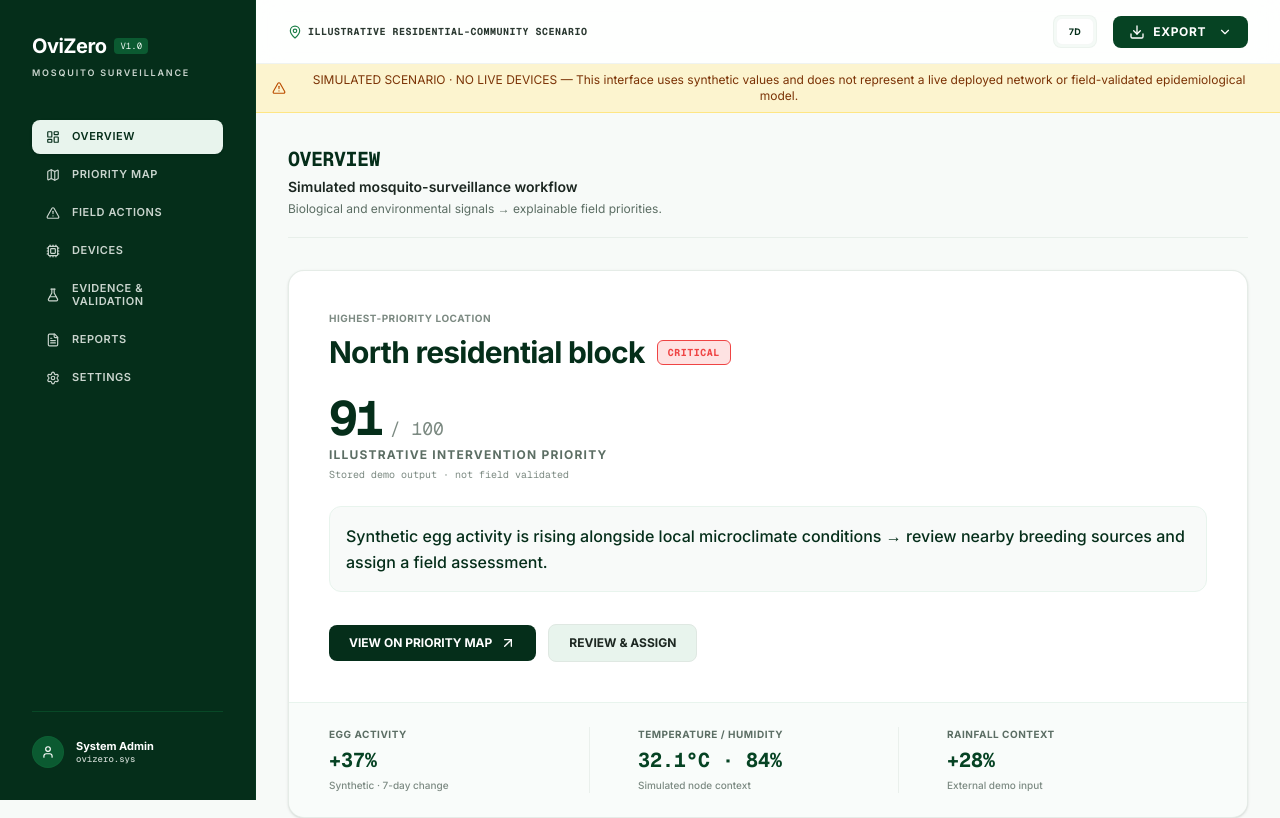
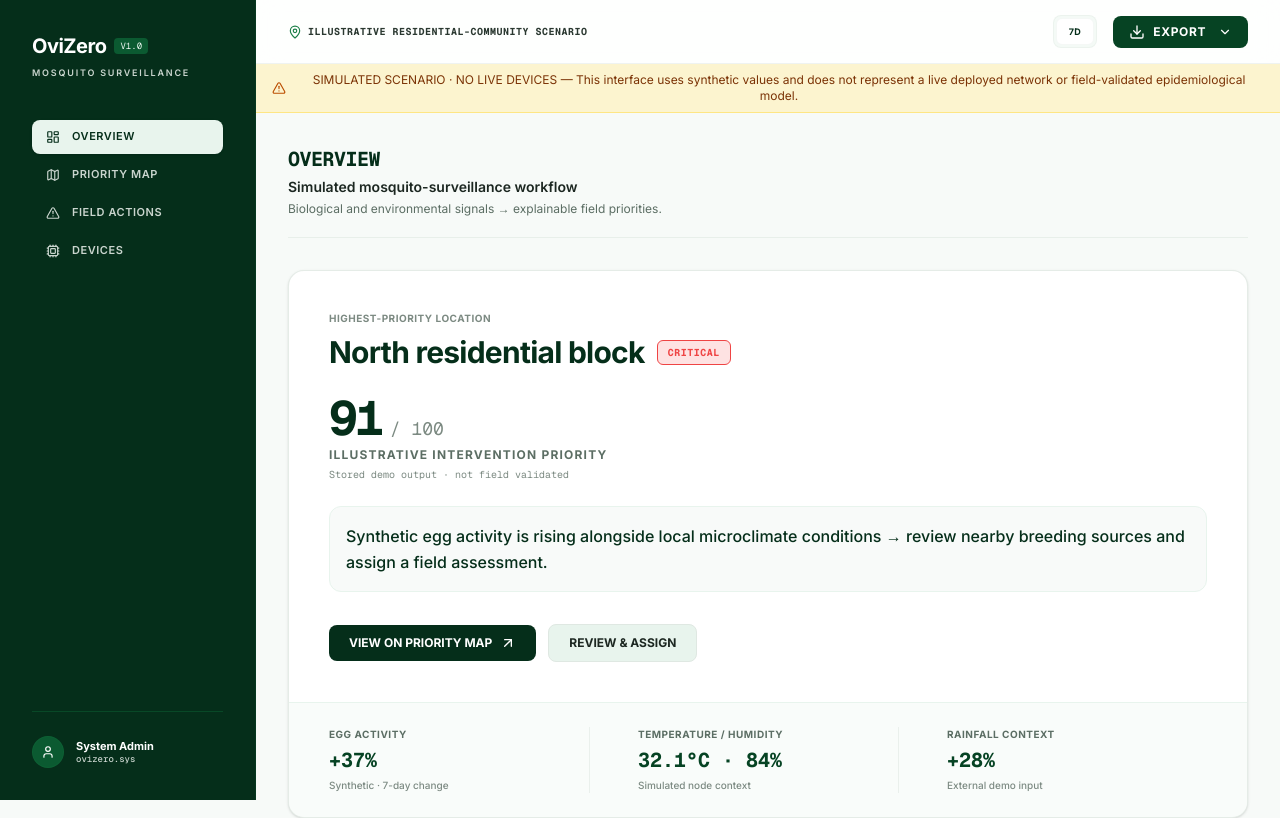
Before and after one commit to prowestjonny88/ovizero-dashboard-v1, a React (Vite) app: page / in a window 1280 px wide. Shown: the top 818 px of the page. Built offline with nearby package versions, Linux system fonts and the light colour scheme.

Commit message:
refactor(sidebar): remove unused navigation items
Simplify sidebar navigation by removing Evidence & Validation, Reports, and Settings links.

```diff
--- a/src/components/Sidebar.tsx
+++ b/src/components/Sidebar.tsx
@@ -5,9 +5,6 @@ import {
   Map,
   AlertTriangle,
   Cpu,
-  FileText,
-  Settings,
-  FlaskConical,
   User,
 } from 'lucide-react';
 
@@ -38,21 +35,6 @@ export default function Sidebar({ currentScreen, onScreenChange, variant = 'desk
       id: AppScreen.DEVICES,
       label: 'Devices',
       icon: Cpu,
-    },
-    {
-      id: AppScreen.EVIDENCE_VALIDATION,
-      label: 'Evidence & Validation',
-      icon: FlaskConical,
-    },
-    {
-      id: AppScreen.REPORTS,
-      label: 'Reports',
-      icon: FileText,
-    },
-    {
-      id: AppScreen.SETTINGS,
-      label: 'Settings',
-      icon: Settings,
     }
   ];
 
```
